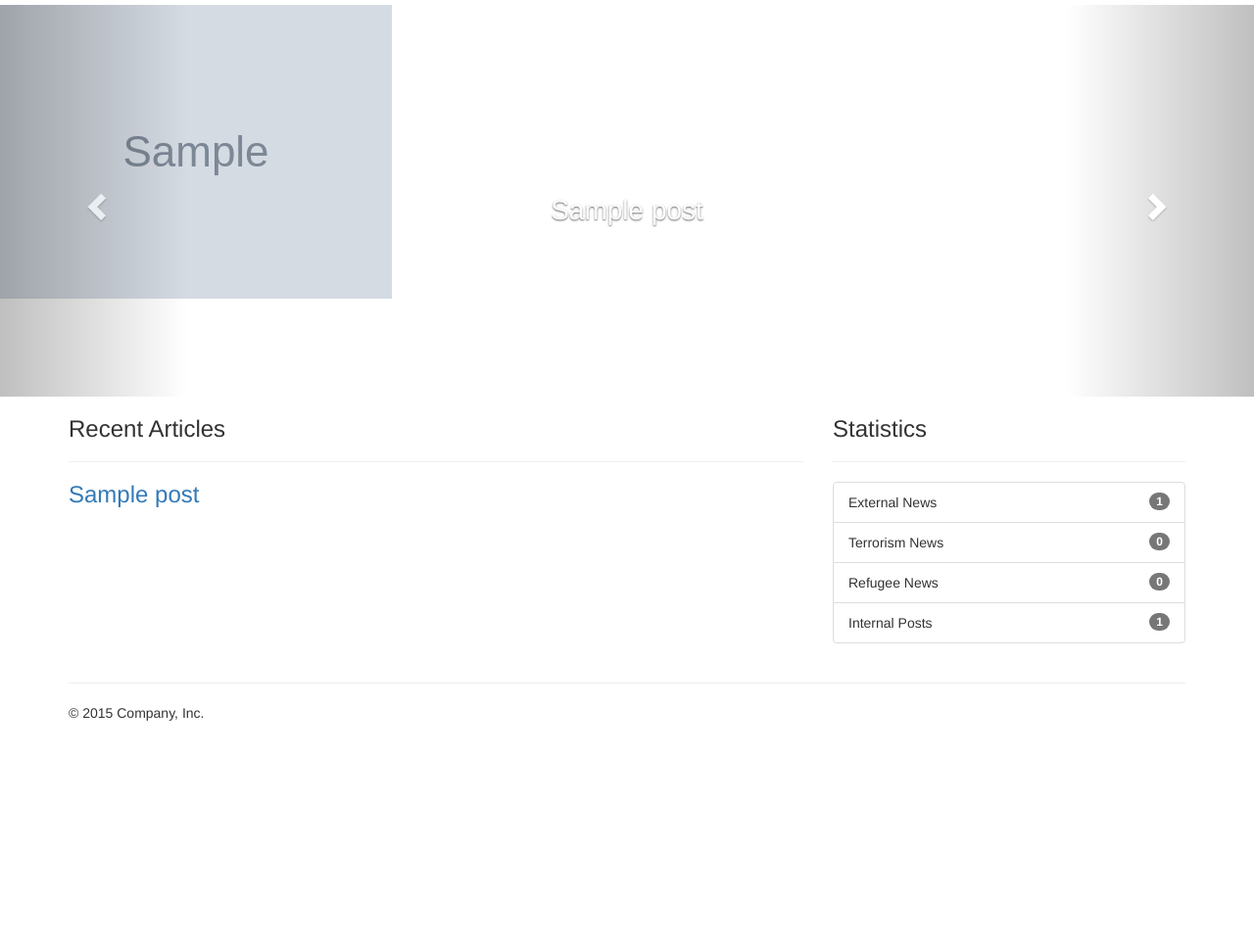
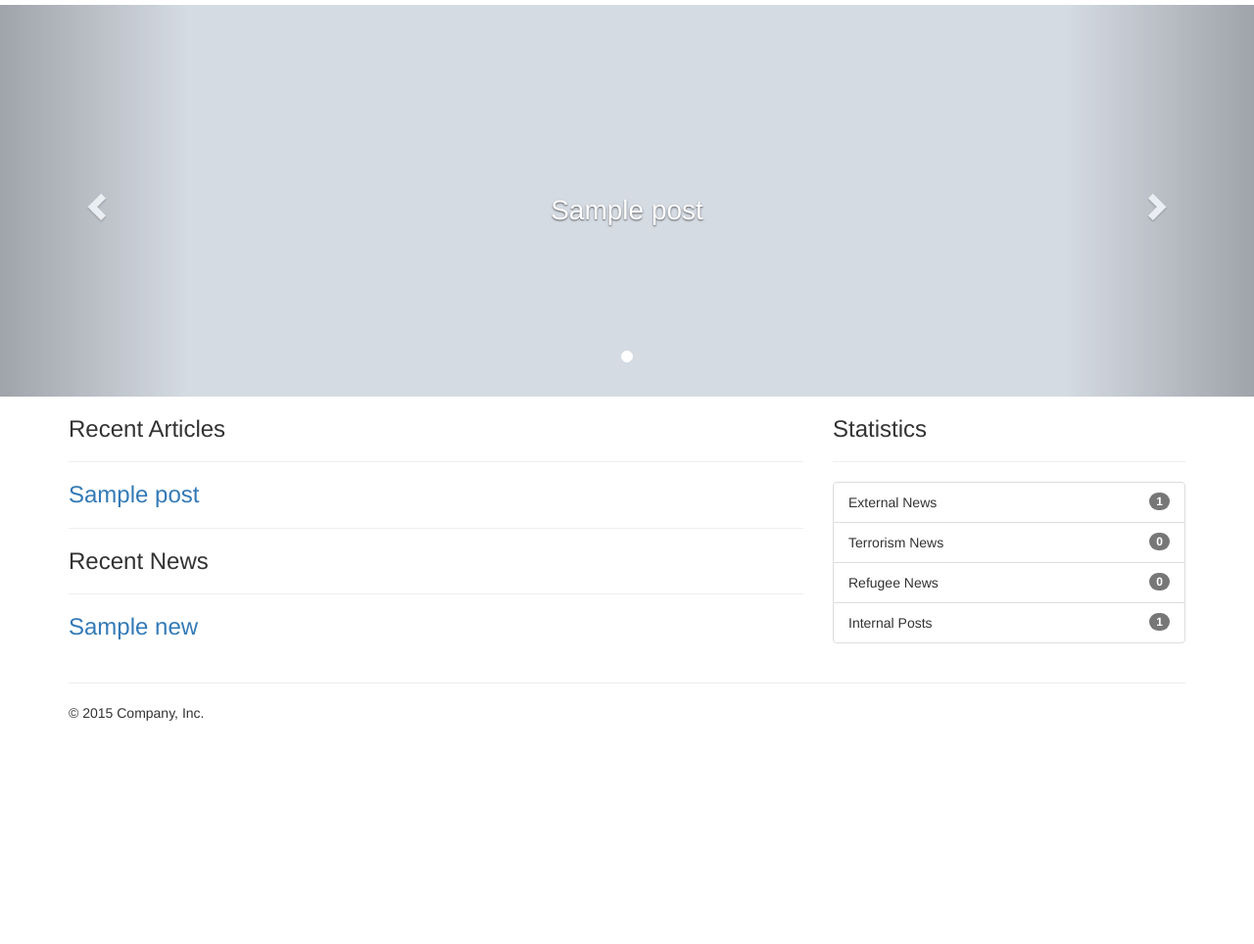
Before and after one commit to VincentRoma/News-Analysis-Crawler, a Django app: page / in a window 1280 px wide. Shown: the part 51-1015 px from the top of the page at 98% size. Run offline with Django 3.2, Linux system fonts and the light colour scheme; tables that the repository leaves empty hold one stand-in row (values such as "Sample post"); grey boxes marked "Sample" are stand-in pictures; some libraries are stand-ins or nearby versions.

Commit message:
Update front page

```diff
--- a/blog/templates/blog/home.html
+++ b/blog/templates/blog/home.html
@@ -29,7 +29,7 @@
                 <div class="item">
             {% endif %}
                     <a href="#">
-                        <img src="{{ slide.url_picture }}" alt="{{ slide.title }}">
+                        <img src="{{ slide.url_picture }}" alt="{{ slide.title }}" style="width: 100%">
                         <div class="carousel-caption">
                             {{ slide.title }}
                         </div>
@@ -59,6 +59,17 @@
                 <div>
                     <a href="{{post.url_link}}" target="_blank">
                         <h3>{{post.title}}</h3>
+                    </a>
+                </div>
+            {% endfor %}
+
+            <hr>
+            <h3>Recent News</h3>
+            <hr>
+            {% for external in externals %}
+                <div>
+                    <a href="{{external.description}}" target="_blank">
+                        <h3>{{external.title}}</h3>
                     </a>
                 </div>
             {% endfor %}
--- a/home/views.py
+++ b/home/views.py
@@ -7,12 +7,12 @@
 def HomeViews(request):
     slider_posts = Post.objects.filter(slider=True)
     posts = Post.objects.all()[:20]
-
+    externals = News.objects.all().order_by('-created_at')[:20]
     ## Get Statistics ##
     nb_news = News.objects.all().count()
     nb_posts = Post.objects.all().count()
     nb_refugee = News.objects.filter(title__contains="refugee").count()
-    nb_terror = News.objects.filter(Q(title__contains="ISIS") | Q(title__contains="Daesh") | Q(title__contains="terror")).count()
+    nb_terror = News.objects.filter(Q(title__contains="ISIS") | Q(title__contains="Daesh") | Q(title__contains="terror") | Q(title__contains="Islamic")).count()
 
     return render(request, 'blog/home.html', {
         'posts': posts,
@@ -21,5 +21,6 @@
         'nb_refugee': nb_refugee,
         'nb_terror': nb_terror,
         'nb_posts': nb_posts,
-        'nb_news': nb_news
+        'nb_news': nb_news,
+        'externals': externals
     })
```
